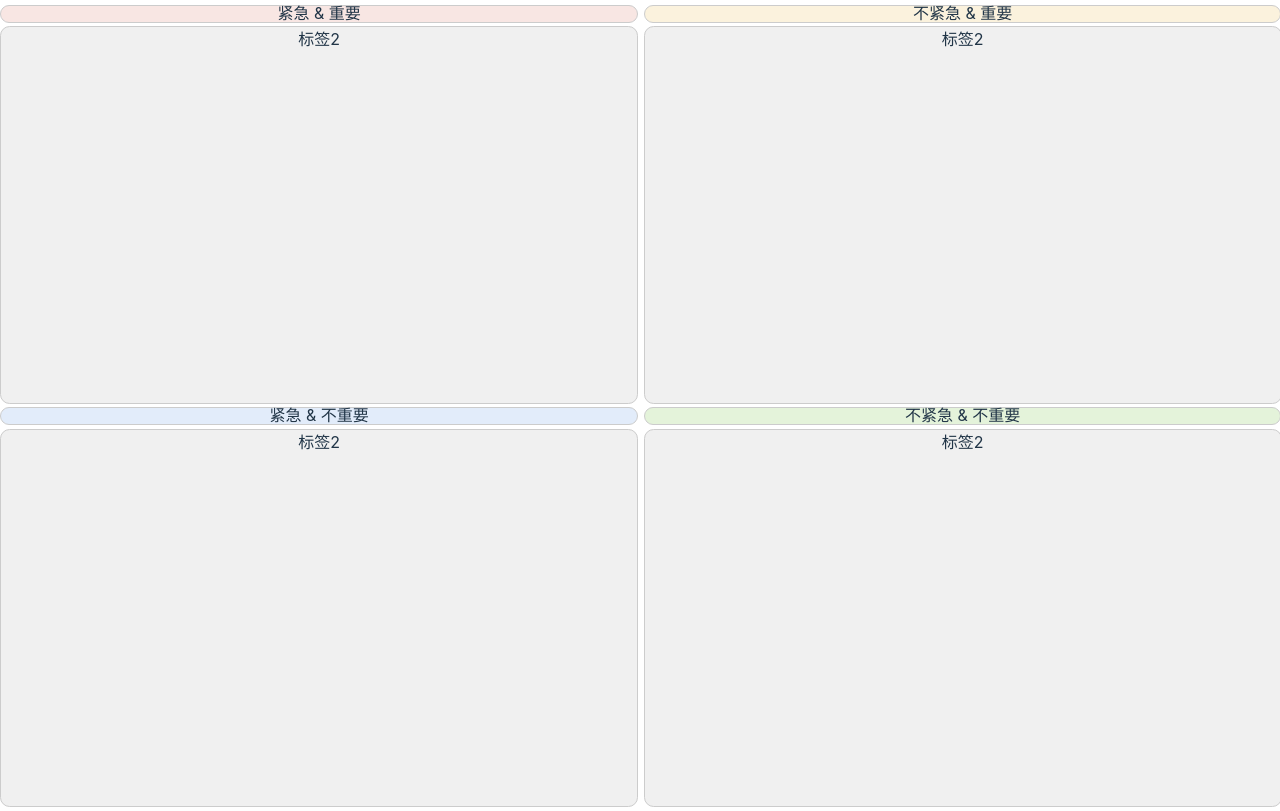
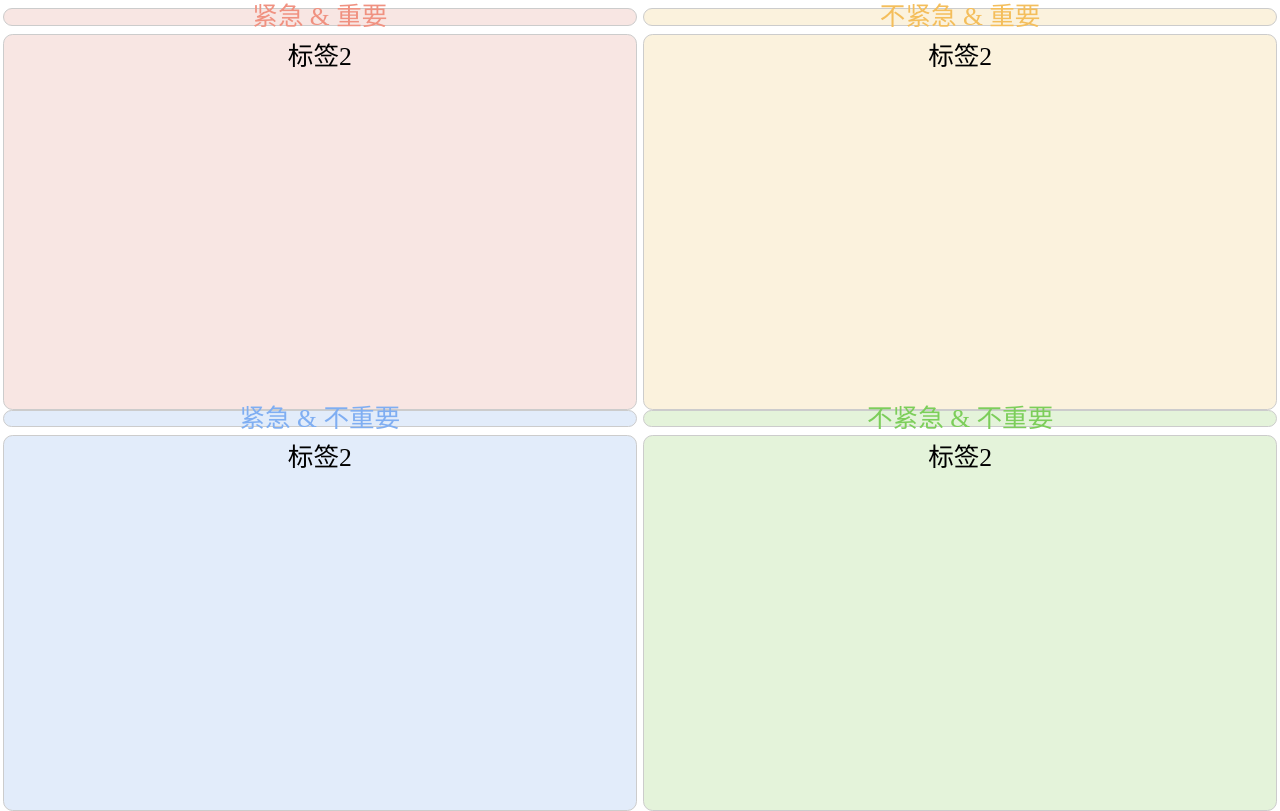
Before and after one commit to HuiWang-World/Four-Quadrant-Rule, a React (Vite) app: page / in a window 1280 px wide. Built offline with nearby package versions, Linux system fonts and the light colour scheme.

Commit message:
div剧中，添加颜色，字体大小

```diff
--- a/src/Native.tsx
+++ b/src/Native.tsx
@@ -4,23 +4,23 @@ function Native() {
     return (
         <>
             {
-                <div>
+                <div className='container'>
                     <div className="grid-container">
                         <div className="grid-card">
                             <label className="grid-label-urgent-important">紧急 & 重要</label>
-                            <div className="grid-grid">标签2</div>
+                            <div className="grid-grid-urgent-important">标签2</div>
                         </div>
                         <div className="grid-card">
                             <label className="grid-label-not-urgent-important">不紧急 & 重要</label>
-                            <div className="grid-grid">标签2</div>
+                            <div className="grid-grid-urgent-not-important">标签2</div>
                         </div>
                         <div className="grid-card">
                             <label className="grid-label-urgent-not-important">紧急 & 不重要</label>
-                            <div className="grid-grid">标签2</div>
+                            <div className="grid-grid-not-urgent-important">标签2</div>
                         </div>
                         <div className="grid-card">
                             <label className="grid-label-not-urgent-not-important">不紧急 & 不重要</label>
-                            <div className="grid-grid">标签2</div>
+                            <div className="grid-grid-not-urgent-not-important">标签2</div>
                         </div>
                     </div>
                 </div>
--- a/src/assets/styles/Navite.css
+++ b/src/assets/styles/Navite.css
@@ -22,6 +22,12 @@ body, html {
   user-select: none;
 }
 
+/* 外部容器 保持div剧中 */
+.container {
+  display: flex;
+  height: 100vh;
+}
+
 /*中心容器*/
 .grid-container {
   display: inline-grid;
@@ -30,9 +36,13 @@ body, html {
   /* 定义两行，高度根据内容自适应 */
   grid-template-rows: auto auto;
   /* 定义网格行和列之间的间隙 行 */
-  row-gap: 0.415rem;
+  row-gap: 0.45rem;
   /* 定义网格行和列之间的间隙 列 */
-  column-gap: 0.35rem;
+  column-gap: 0.4rem;
+  /* 同时水平和垂直居中 外部容器 保持div剧中 */
+  margin: auto;
+  /* 字体大小 */
+  font-size: 1.6em;
 }
 
 /* 容器内边距 */
@@ -44,8 +54,8 @@ body, html {
   /* 边框 */
   /* 文本居中 */
   text-align: center;
-  width: 49.85vw;
-  height: 49.5vh;
+  width: 49.525vw;
+  height: 49.25vh;
 }
 
 .grid-label, .grid-label-not-urgent-not-important, .grid-label-not-urgent-important, .grid-label-urgent-not-important, .grid-label-urgent-important {
@@ -56,51 +66,81 @@ body, html {
   /* 圆角 */
   border-radius: 0.6rem;
   /*设置高度*/
-  height: 1.98vh;
+  height: 1.97vh;
   /* 行高 */
-  line-height: 1.98vh;
+  line-height: 1.97vh;
   /*设置宽度 宽度减去边距*/
-  width: 49.65vw;
+  width: 49.325vw;
   /* 使标签能够接受宽度设置 */
   display: inline-block;
 }
 
 /* 紧急 & 重要 */
+/* 紧急 & 不重要 */
+/* 不紧急 & 重要 */
+/* 不紧急 & 不重要 */
+/* 紧急 & 重要 */
 .grid-label-urgent-important {
   /* 背景颜色 */
   background-color: #F8E6E3;
+  color: #F09180;
 }
 
 /* 紧急 & 不重要 */
 .grid-label-urgent-not-important {
   /* 背景颜色 */
   background-color: #E2ECFA;
+  color: #7FAEF2;
 }
 
 /* 不紧急 & 重要 */
 .grid-label-not-urgent-important {
   /* 背景颜色 */
   background-color: #FBF2DD;
+  color: #F4BE5B;
 }
 
 /* 不紧急 & 不重要 */
 .grid-label-not-urgent-not-important {
   /* 背景颜色 */
   background-color: #E4F3DA;
+  color: #7CCE5A;
 }
 
 /*表格*/
-.grid-grid {
-  /* 背景色 */
-  background-color: #f0f0f0;
+.grid-grid, .grid-grid-not-urgent-not-important, .grid-grid-not-urgent-important, .grid-grid-urgent-not-important, .grid-grid-urgent-important {
   /* 边框 */
   border: 0.1rem solid #ccc;
   /* 圆脚 */
   border-radius: 0.6rem;
   /*设置高度*/
-  height: 47.025vh;
+  height: 46.7875vh;
   /* 容器内边距 */
   margin-top: 0.1rem;
 }
 
+/* 紧急 & 重要 */
+.grid-grid-urgent-important {
+  /* 背景颜色 */
+  background-color: #F8E6E3;
+}
+
+/* 不紧急 & 重要 */
+.grid-grid-urgent-not-important {
+  /* 背景颜色 */
+  background-color: #FBF2DD;
+}
+
+/* 紧急 & 不重要 */
+.grid-grid-not-urgent-important {
+  /* 背景颜色 */
+  background-color: #E2ECFA;
+}
+
+/* 不紧急 & 不重要 */
+.grid-grid-not-urgent-not-important {
+  /* 背景颜色 */
+  background-color: #E4F3DA;
+}
+
 /*# sourceMappingURL=Navite.css.map */
--- a/src/assets/styles/Navite.sass
+++ b/src/assets/styles/Navite.sass
@@ -23,6 +23,11 @@ body, html
   /* 文本禁止选中 */
   user-select: none
 
+/* 外部容器 保持div剧中 */
+.container
+  display: flex
+  height: $html-height
+
 /*中心容器*/
 .grid-container
   display: inline-grid
@@ -31,17 +36,21 @@ body, html
   /* 定义两行，高度根据内容自适应 */
   grid-template-rows: auto auto
   /* 定义网格行和列之间的间隙 行 */
-  row-gap: 0.415rem
+  row-gap: 0.45rem
   /* 定义网格行和列之间的间隙 列 */
-  column-gap: 0.35rem
+  column-gap: 0.4rem
+  /* 同时水平和垂直居中 外部容器 保持div剧中 */
+  margin: auto
+  /* 字体大小 */
+  font-size: 1.6em
 
 /* 容器内边距 */
 //padding: 0.1rem
 
 /* 卡片宽度 */
-$grid-card-width: 49.85vw
+$grid-card-width: 49.525vw
 /* 卡片高度 */
-$grid-card-height: 49.5vh
+$grid-card-height: 49.25vh
 /*4个卡片*/
 .grid-card
   /* 背景色 */
@@ -70,33 +79,44 @@ $grid-card-height: 49.5vh
   display: inline-block
 
 /* 紧急 & 重要 */
+$color-urgent-important-background-color: #F8E6E3
+/* 紧急 & 不重要 */
+$color-not-important-background-color: #E2ECFA
+/* 不紧急 & 重要 */
+$color-not-urgent-important-background-color: #FBF2DD
+/* 不紧急 & 不重要 */
+$color-not-urgent-not-important-background-color: #E4F3DA
+
+/* 紧急 & 重要 */
 .grid-label-urgent-important
   @extend .grid-label
   /* 背景颜色 */
-  background-color: #F8E6E3
+  background-color: $color-urgent-important-background-color
+  color: #F09180
 
 /* 紧急 & 不重要 */
 .grid-label-urgent-not-important
   @extend .grid-label
   /* 背景颜色 */
-  background-color: #E2ECFA
+  background-color: $color-not-important-background-color
+  color: #7FAEF2
 
 /* 不紧急 & 重要 */
 .grid-label-not-urgent-important
   @extend .grid-label
   /* 背景颜色 */
-  background-color: #FBF2DD
+  background-color: $color-not-urgent-important-background-color
+  color: #F4BE5B
 
 /* 不紧急 & 不重要 */
 .grid-label-not-urgent-not-important
   @extend .grid-label
   /* 背景颜色 */
-  background-color: #E4F3DA
+  background-color: $color-not-urgent-not-important-background-color
+  color: #7CCE5A
 
 /*表格*/
 .grid-grid
-  /* 背景色 */
-  background-color: #f0f0f0
   /* 边框 */
   border: 0.1rem solid #ccc
   /* 圆脚 */
@@ -105,3 +125,30 @@ $grid-card-height: 49.5vh
   height: calc(($grid-card-height) - calc($grid-card-height * 0.05))
   /* 容器内边距 */
   margin-top: 0.1rem
+
+/* 紧急 & 重要 */
+.grid-grid-urgent-important
+  @extend .grid-grid
+  /* 背景颜色 */
+  background-color: $color-urgent-important-background-color
+
+
+
+/* 不紧急 & 重要 */
+.grid-grid-urgent-not-important
+  @extend .grid-grid
+  /* 背景颜色 */
+  background-color: $color-not-urgent-important-background-color
+
+
+/* 紧急 & 不重要 */
+.grid-grid-not-urgent-important
+  @extend .grid-grid
+  /* 背景颜色 */
+  background-color:  $color-not-important-background-color
+
+/* 不紧急 & 不重要 */
+.grid-grid-not-urgent-not-important
+  @extend .grid-grid
+  /* 背景颜色 */
+  background-color:  $color-not-urgent-not-important-background-color
--- a/src/main.tsx
+++ b/src/main.tsx
@@ -1,7 +1,6 @@
 import React from 'react'
 import ReactDOM from 'react-dom/client'
 import Native from './Native'
-import './index.css'
 
 ReactDOM.createRoot(document.getElementById('root')!).render(
   <React.StrictMode>
```
Also changed, not shown: 1 other file (tests, documents, lock files or other folders).
